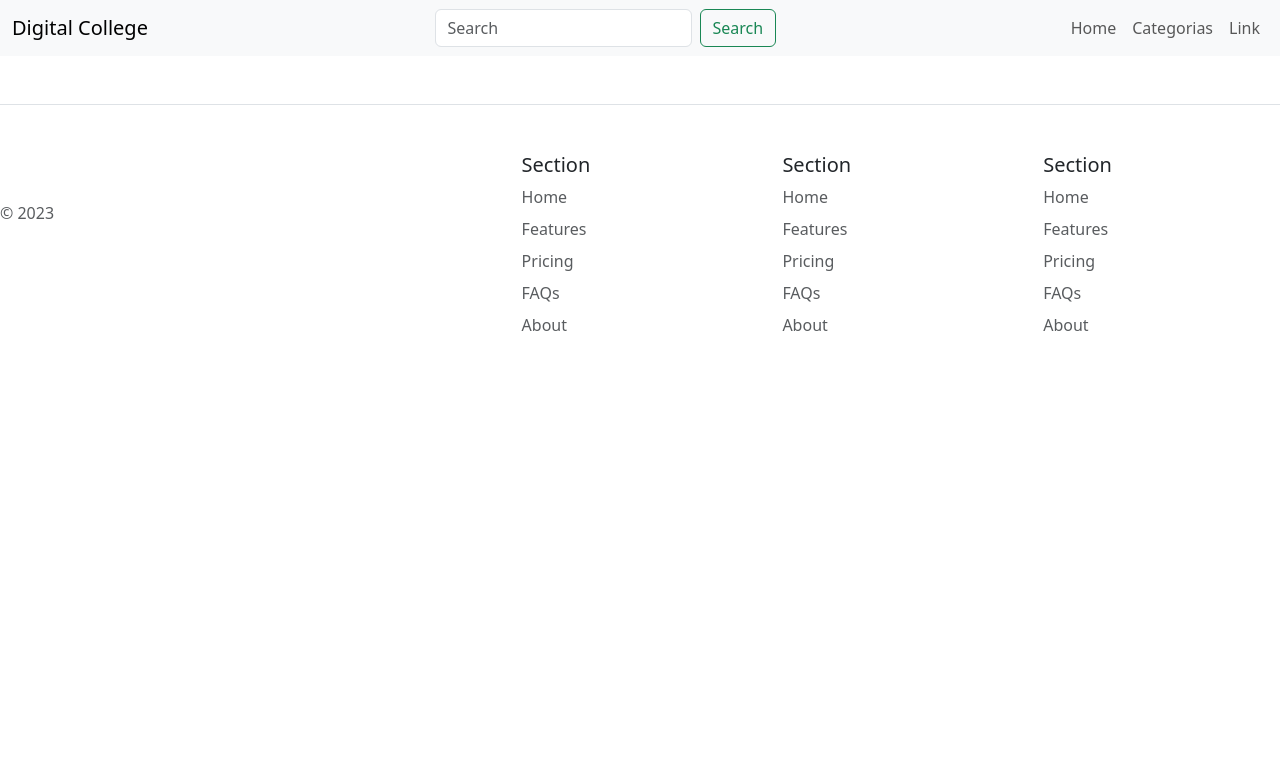
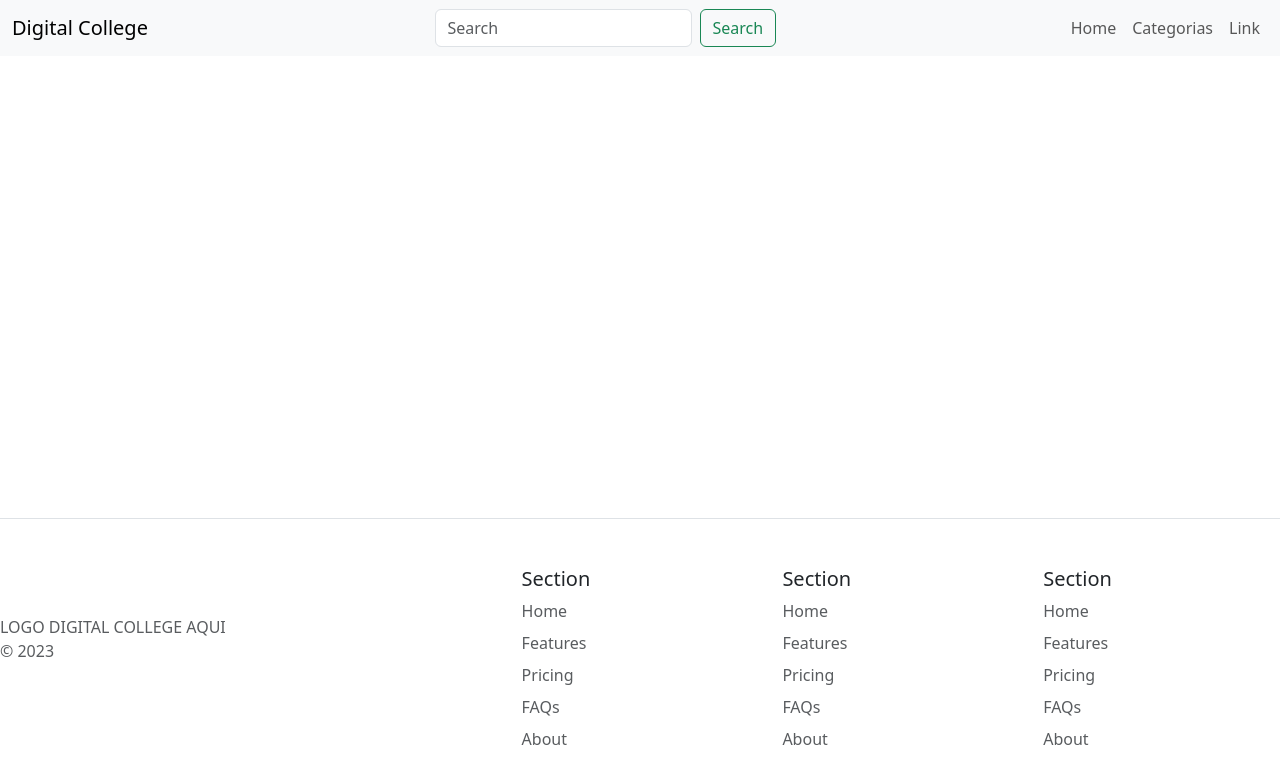
Before and after one commit to SarahPrado/drip_store_app, a React (Vite) app: page / in a window 1280 px wide. Shown: the top 784 px of the page. Built offline with nearby package versions, Linux system fonts and the light colour scheme.

Commit message:
Alterando posicionamento do Footer

```diff
--- a/src/components/Footer/Footer.jsx
+++ b/src/components/Footer/Footer.jsx
@@ -3,13 +3,14 @@ import { Row, Col, Nav, Container } from 'react-bootstrap';
 
 const Footer = () => {
   return (
-      <footer className="py-5 my-5 border-top">
+    <div className="d-flex flex-column min-vh-100">
+      <footer className="mt-auto py-5 my-5 border-top border-bottom">
         <Row className="row-cols-1 row-cols-sm-2 row-cols-md-5">
           <Col mb={3}>
             <a href="/" className="d-flex align-items-center mb-3 link-body-emphasis text-decoration-none">
               <svg className="bi me-2" width="40" height="32"><use xlinkHref="#bootstrap"></use></svg>
             </a>
-            <p className="text-body-secondary">© 2023</p>
+            <p className="text-body-secondary">LOGO DIGITAL COLLEGE AQUI © 2023</p>
           </Col>
           <Col mb={3}></Col>
           <Col mb={3}>
@@ -44,6 +45,7 @@ const Footer = () => {
           </Col>
         </Row>
       </footer>
+    </div>
   );
 }
 
```
